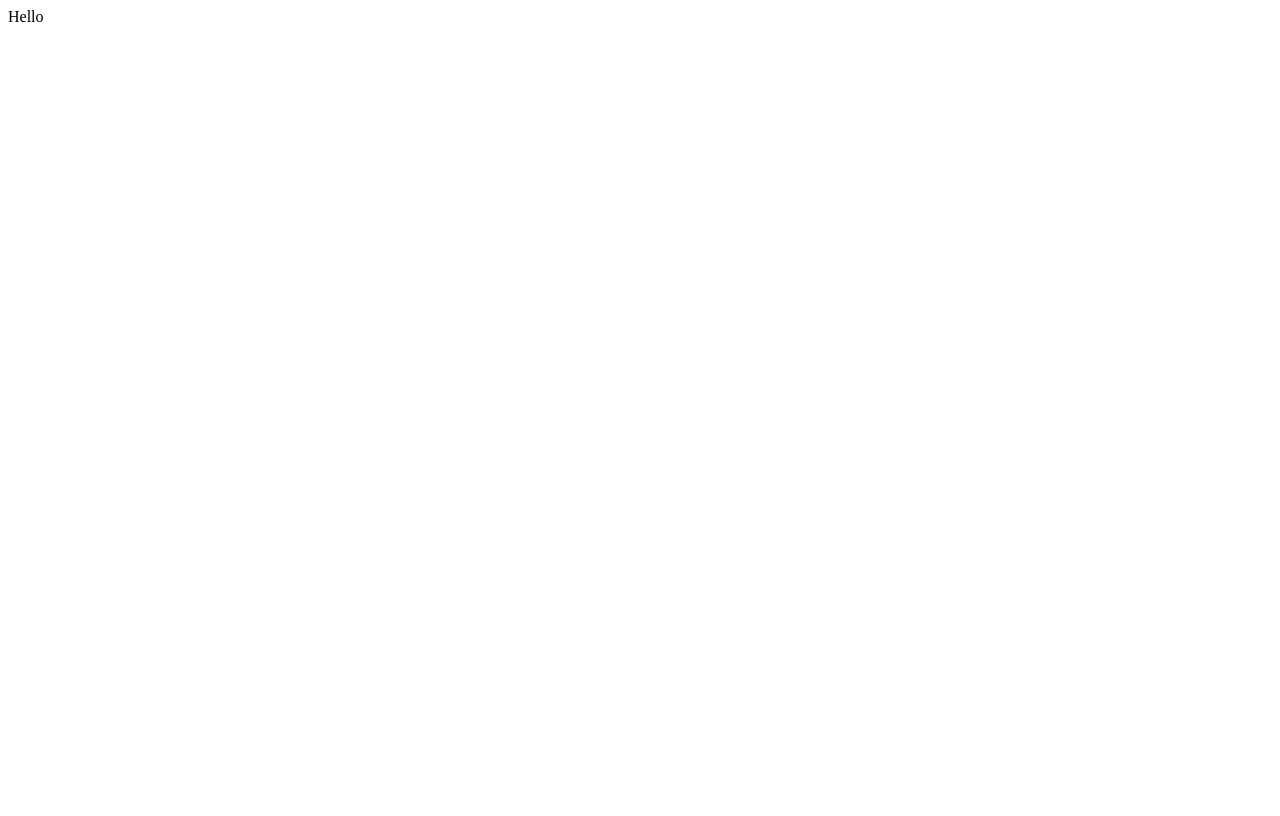
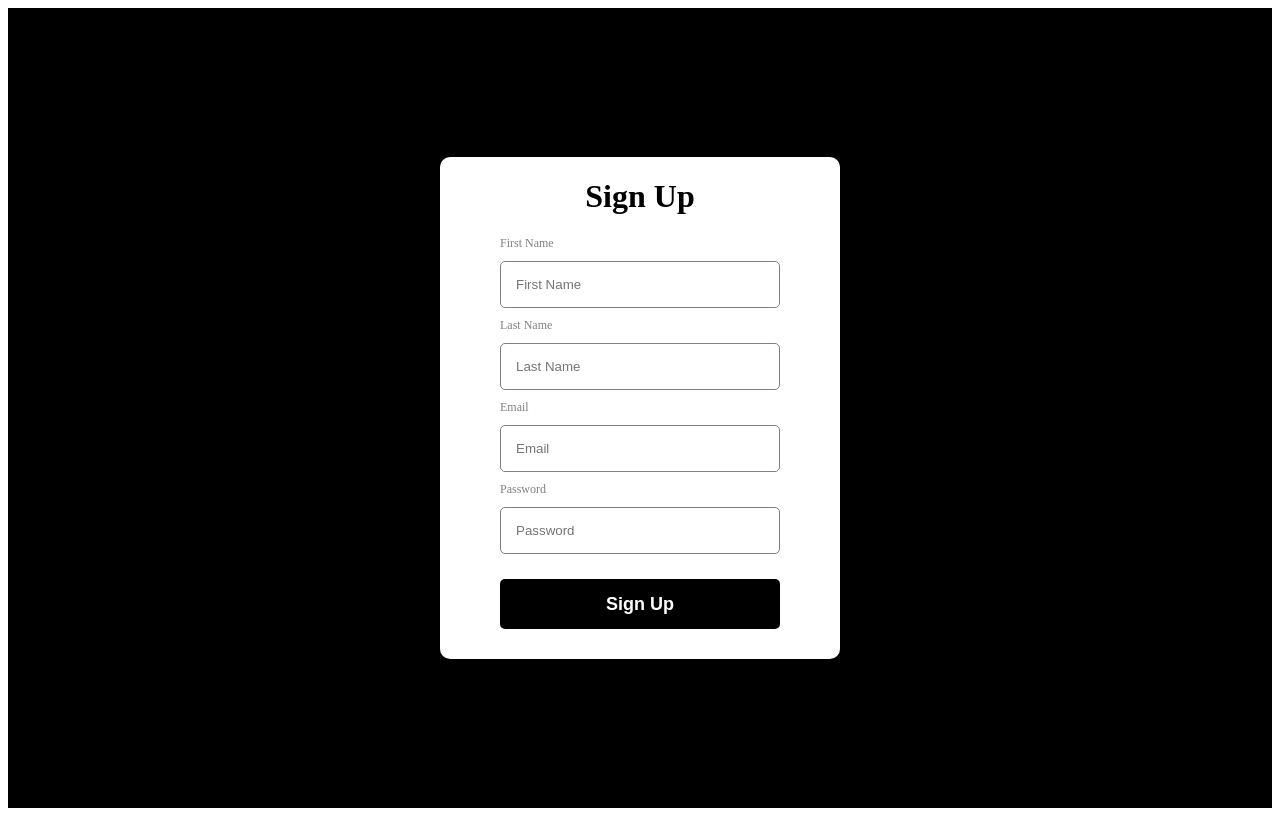
Before and after one commit to mavicmo/Wiretunz, a React (Create React App) app in the folder client/: page / in a window 1280 px wide. Built offline with nearby package versions, Linux system fonts and the light colour scheme.

Commit message:
worked on signup page and login page

```diff
--- a/client/package.json
+++ b/client/package.json
@@ -6,10 +6,12 @@
     "@testing-library/jest-dom": "^5.16.4",
     "@testing-library/react": "^13.2.0",
     "@testing-library/user-event": "^13.5.0",
+    "bootstrap": "^5.1.3",
     "joi": "^17.6.0",
     "joi-password-complexity": "^5.1.0",
     "jsonwebtoken": "^8.5.1",
     "react": "^18.1.0",
+    "react-bootstrap": "^2.4.0",
     "react-dom": "^18.1.0",
     "react-scripts": "5.0.1",
     "web-vitals": "^2.1.4"
--- a/client/src/App.js
+++ b/client/src/App.js
@@ -1,5 +1,12 @@
+import Login from "./components/Login.js";
+import SignUp from "./Pages/SignUp/SignUp.js";
 function App() {
-  return <div className="App">Hello</div>;
+  return (
+    <div>
+      {/* <Login /> */}
+      <SignUp />
+    </div>
+  );
 }
 
 export default App;
--- /dev/null
+++ b/client/src/Pages/SignUp/SignUp.js
@@ -0,0 +1,107 @@
+import { useState } from "react";
+import axios from "axios";
+import "./signup.css";
+import FormInput from "../../components/FormInputs";
+
+const SignUp = () => {
+  // useState for the values
+  const [values, setValues] = useState({
+    firstName: "",
+    lastName: "",
+    email: "",
+    password: "",
+  });
+  // useState for the submit Button
+  const [submitted, setSubmitted] = useState(true);
+
+  // static setting for the input values
+  const inputs = [
+    {
+      id: 1,
+      name: "firstName",
+      type: "text",
+      placeholder: "First Name",
+      errorMessage:
+        "First Name should be 3-16 characters and shouldn't include any special character!",
+      label: "First Name",
+      pattern: "^[A-Za-z0-9]{3,16}$",
+      required: true,
+    },
+    {
+      id: 2,
+      name: "lastName",
+      type: "text",
+      placeholder: "Last Name",
+      errorMessage:
+        "Last Name should be 3-16 characters and shouldn't include any special character!",
+      label: "Last Name",
+      pattern: "^[A-Za-z0-9]{3,16}$",
+      required: true,
+    },
+    {
+      id: 3,
+      name: "email",
+      type: "email",
+      placeholder: "Email",
+      errorMessage: "It should be a valid email address!",
+      label: "Email",
+      required: true,
+    },
+
+    {
+      id: 4,
+      name: "password",
+      type: "password",
+      placeholder: "Password",
+      errorMessage:
+        "Password should be 8-20 characters and include at least 1 letter, 1 number and 1 special character!",
+      label: "Password",
+      pattern: `^(?=.*[0-9])(?=.*[a-zA-Z])(?=.*[!@#$%^&*])[a-zA-Z0-9!@#$%^&*]{8,20}$`,
+      required: true,
+    },
+  ];
+
+  // handles the submit button for a sign up
+  const handleSubmit = (e) => {
+    e.preventDefault();
+
+    if (
+      values.firstName &&
+      values.lastName &&
+      values.email &&
+      values.password
+    ) {
+      // setValid(true);
+
+      // connects to the backend server to set the values
+      axios.post("http://localhost:3001/users/signup/", values).then(() => {
+        console.log("User has been signed up.");
+      });
+    }
+    setSubmitted(true);
+  };
+
+  // setting the values
+  const onChange = (e) => {
+    setValues({ ...values, [e.target.name]: e.target.value });
+  };
+
+  return (
+    <div className="app">
+      <form onSubmit={handleSubmit}>
+        <h1>Sign Up</h1>
+        {inputs.map((input) => (
+          <FormInput
+            key={input.id}
+            {...input}
+            value={values[input.name]}
+            onChange={onChange}
+          />
+        ))}
+        <button>Sign Up</button>
+      </form>
+    </div>
+  );
+};
+
+export default SignUp;
--- /dev/null
+++ b/client/src/Pages/SignUp/signup.css
@@ -0,0 +1,33 @@
+.app {
+  display: flex;
+  align-items: center;
+  justify-content: center;
+  height: 100vh;
+  background-color: black;
+}
+
+form {
+  background-color: white;
+  padding: 0px 60px;
+  border-radius: 10px;
+}
+
+h1 {
+  color: black;
+  text-align: center;
+}
+
+button {
+  width: 100%;
+  height: 50px;
+  padding: 10px;
+  border: none;
+  background-color: black;
+  color: white;
+  border-radius: 5px;
+  font-weight: bold;
+  font-size: 18px;
+  cursor: pointer;
+  margin-top: 15px;
+  margin-bottom: 30px;
+}
--- /dev/null
+++ b/client/src/components/FormInputs.js
@@ -0,0 +1,29 @@
+import { useState } from "react";
+import "../style/formInput.css";
+
+const FormInput = (props) => {
+  const [focused, setFocused] = useState(false);
+  const { label, errorMessage, onChange, id, ...inputProps } = props;
+
+  const handleFocus = (e) => {
+    setFocused(true);
+  };
+
+  return (
+    <div className="formInput">
+      <label>{label}</label>
+      <input
+        {...inputProps}
+        onChange={onChange}
+        onBlur={handleFocus}
+        onFocus={() =>
+          inputProps.name === "confirmPassword" && setFocused(true)
+        }
+        focused={focused.toString()}
+      />
+      <span>{errorMessage}</span>
+    </div>
+  );
+};
+
+export default FormInput;
--- a/client/src/components/Login.js
+++ b/client/src/components/Login.js
@@ -33,7 +33,7 @@
       values.password
     ) {
       setValid(true);
-      axios.post("http://localhost:3001/login", values).then(() => {
+      axios.post("http://localhost:3001/users/login", values).then(() => {
         console.log("login");
       });
     }
@@ -42,7 +42,7 @@
   return (
     <div className="form-container">
       <form className="Sign-in-form" onSubmit={handleSubmit}>
-        <h1> WireTunz Sign In</h1>
+        <h1> WireTunz Login</h1>
 
         {submitted && valid ? (
           <div className="Successful! Start Listening"></div>
@@ -59,12 +59,12 @@
 
         <input
           onChange={handleLastNameInputChange}
-          value={values.LastName}
+          value={values.lastName}
           className="form-field"
           placeholder="Last Name"
           name="LastName"
         />
-        {submitted && !values.LastName ? <span>Enter Last Name</span> : null}
+        {submitted && !values.lastName ? <span>Enter Last Name</span> : null}
 
         <input
           onChange={handleEmailInputChange}
--- /dev/null
+++ b/client/src/style/formInput.css
@@ -0,0 +1,33 @@
+.formInput{
+    display: flex;
+    flex-direction: column;
+    width: 280px;
+}
+
+input{
+    padding: 15px;
+    margin: 10px 0px;
+    border-radius: 5px;
+    border: 1px solid gray;
+}
+
+
+label{
+    font-size: 12px;
+    color: gray;
+}
+
+span{
+    font-size: 12px;
+    padding: 3px;
+    color: red;
+    display: none;
+}
+
+input:invalid[focused="true"]{
+    border: 1px solid red;
+}
+
+input:invalid[focused="true"] ~ span{
+    display: block;
+}
```
Also changed, not shown: client/src/style/app.css (added), 1 other file (tests, documents, lock files or other folders).
